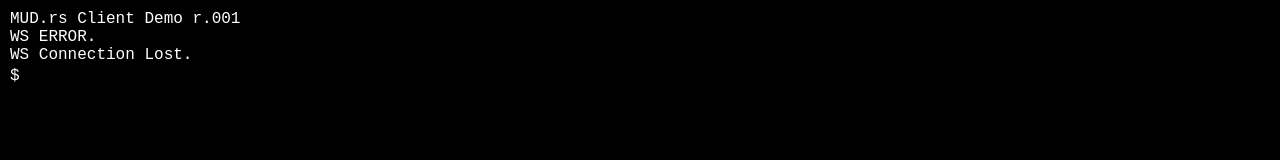
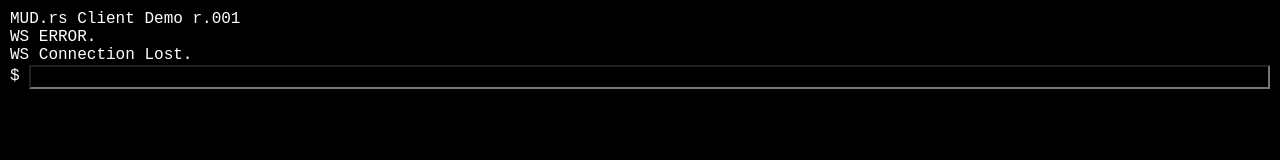
Before and after one commit to envis10n/mudjs-client, a website: page index.html in a window 1280 px wide. Drawn offline with nearby package versions, Linux system fonts and the light colour scheme.

Commit message:
One more fix to css

```diff
--- a/assets/css/terminal.css
+++ b/assets/css/terminal.css
@@ -18,26 +18,33 @@ html, body {
 }
 
 #terminal-input {
-    border: 0;
-    display: inline-block;
     vertical-align: middle;
     margin-top: 1px;
+    flex-flow: row;
+    box-sizing: border-box;
+    flex-grow: 1;
+    flex-shrink: 1;
 }
 
 #input-prompt {
-    display: inline-block;
+    width: fit-content;
+    flex-grow: 0;
+    flex-shrink: 1;
     padding-top: 3px;
     vertical-align: middle;
+    flex-flow: row;
     text-align: right;
+    box-sizing: border-box;
 }
 
 #terminal-input:focus {
     outline: none;
 }
 
-#input-line{
+#inputline{
     margin: 0;
     top: 0;
     width: 100%;
     box-sizing: border-box;
+    display: inline-flex;
 }
```
